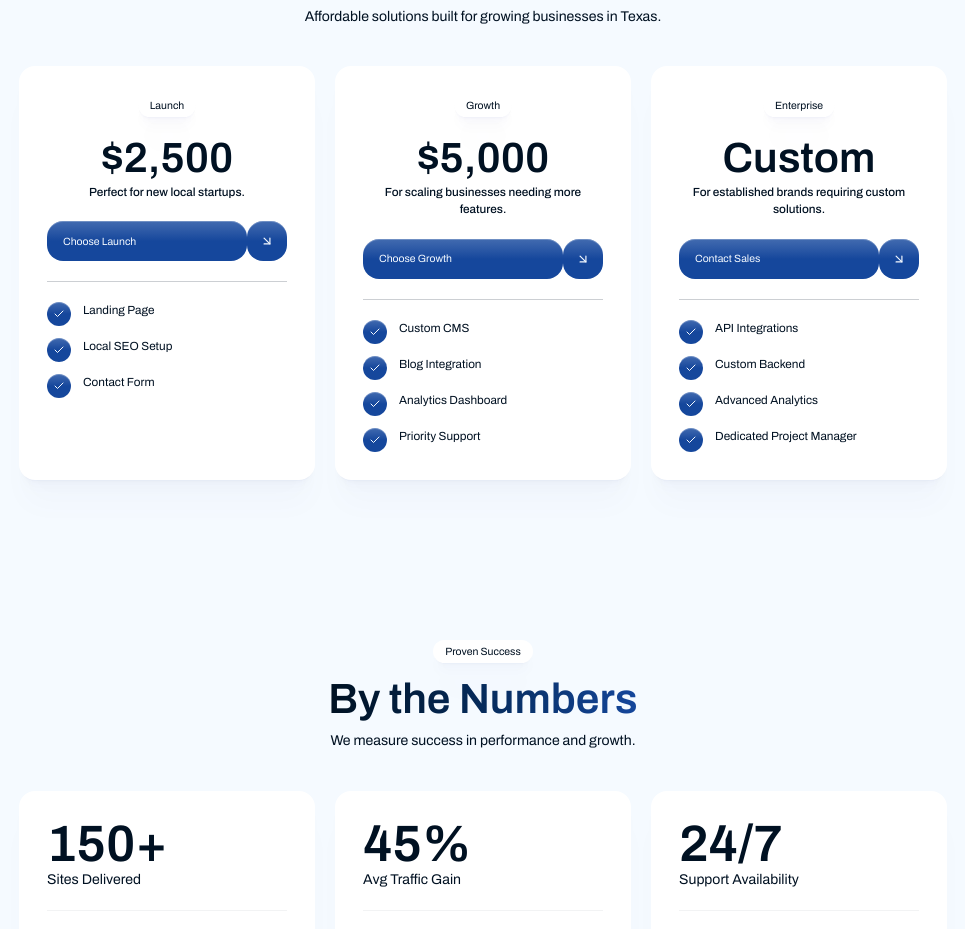
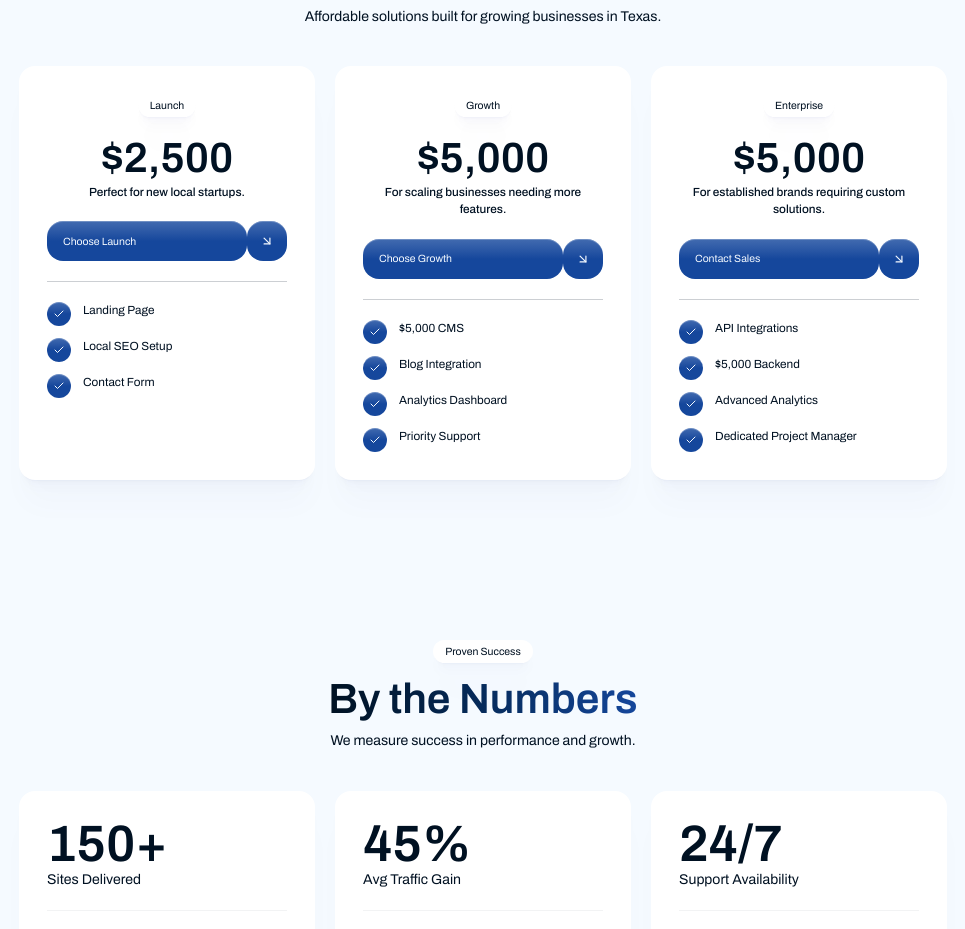
Before and after one commit to dmytro-webild/e8193818-3864-451e-96ee-090560417aea, a React (Vite) app: page / in a window 1280 px wide. Shown: the part 2180-3109 px from the top of the page, without its empty margins (157-1122 px from the left). Built offline with nearby package versions, Linux system fonts and the light colour scheme; a web font is replaced by a local one.

Commit message:
Update src/pages/HomePage.tsx

```diff
--- a/src/pages/HomePage.tsx
+++ b/src/pages/HomePage.tsx
@@ -106,7 +106,7 @@ export default function HomePage() {
           price: "$5,000",
           description: "For scaling businesses needing more features.",
           features: [
-            "Custom CMS",
+            "$5,000 CMS",
             "Blog Integration",
             "Analytics Dashboard",
             "Priority Support",
@@ -118,11 +118,11 @@ export default function HomePage() {
         },
         {
           tag: "Enterprise",
-          price: "Custom",
+          price: "$5,000",
           description: "For established brands requiring custom solutions.",
           features: [
             "API Integrations",
-            "Custom Backend",
+            "$5,000 Backend",
             "Advanced Analytics",
             "Dedicated Project Manager",
           ],
```
